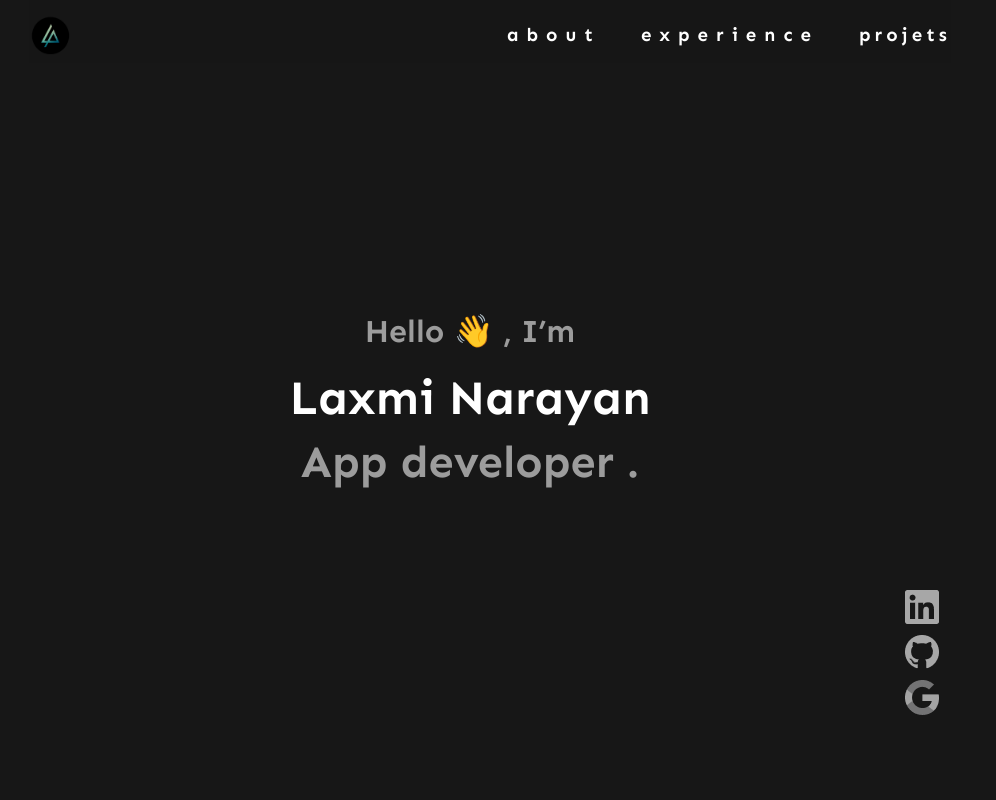
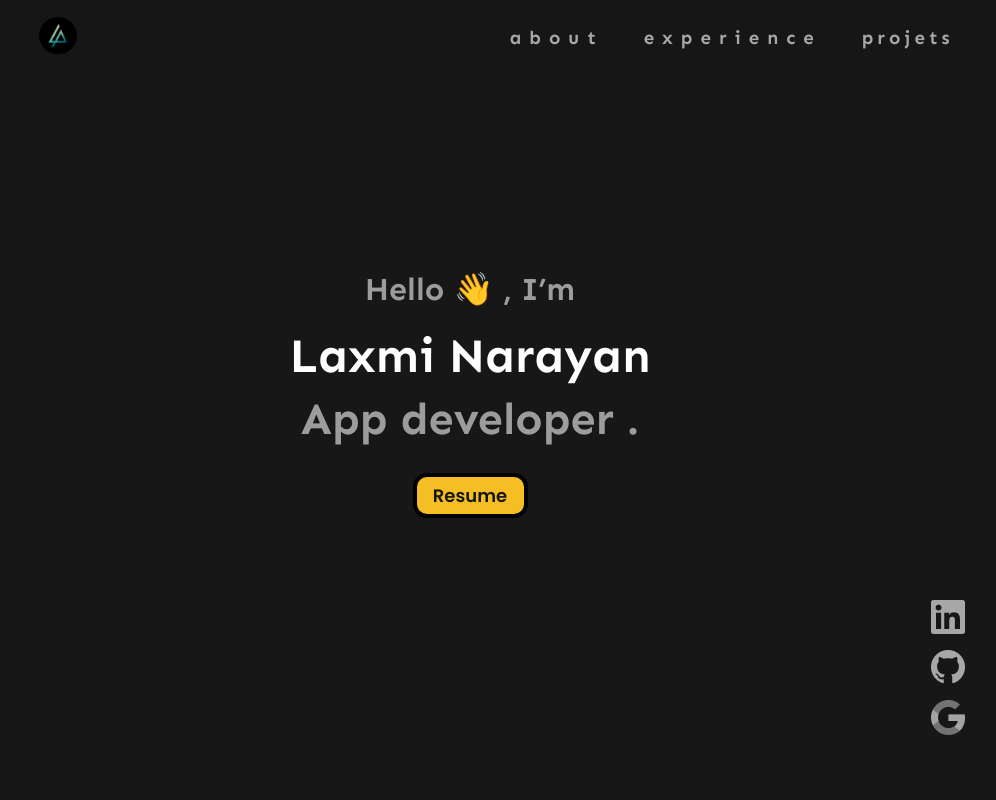
Before and after one commit to narayann7/WhoIsSkillz, a React (Create React App) app: page / in a window 1280 px wide. Shown: the top 800 px of the page, without its empty margins (150-1146 px from the left). Built offline with nearby package versions, Linux system fonts and the light colour scheme.

Commit message:
added-resume-button

```diff
--- a/src/App.jsx
+++ b/src/App.jsx
@@ -9,12 +9,13 @@ import Header from "./components/header/header.jsx";
 function App() {
   return (
     <div class="main_div">
-      <Header  />
-      <Home  />
+      <Header />
+      <Home />
 
       <About />
       <Experience />
       <Projects />
+
       <Contact />
       <Footer />
       <Experience />
--- a/src/components/about/about.css
+++ b/src/components/about/about.css
@@ -1,5 +1,10 @@
  .main_about_section{
-    height: 100vh;
-    width: 100vw;
+
 
 }
+
+.about_container{
+    height: 100vh;
+    width: 74vw;
+
+}
--- a/src/components/about/about.jsx
+++ b/src/components/about/about.jsx
@@ -1,6 +1,17 @@
 import "./about.css";
 const About = () => {
-  return <section id="about" class="main_about_section"></section>;
+  return <section id="about" class="main_about_section just-center-c">
+
+<section className="about_container">
+
+
+
+
+</section>
+
+
+
+  </section>;
 };
 
 export default About;
--- a/src/components/header/header.css
+++ b/src/components/header/header.css
@@ -1,11 +1,14 @@
 .nav_bar {
-  width: 72vw;
+  width: 74vw;
+  padding-right: 10px;
+  padding-left: 20px;
+  padding-top: 15px;
   display: flex;
-  justify-content: space-between
-  ;
+  justify-content: space-between;
   flex-direction: row;
-  /* overflow: hidden; */
-  background: rgba(23, 23, 23, 0.6);
+  overflow: hidden;
+  background: rgba(23, 23, 23, 0.8);
+  /* background-color: aqua; */
   position: fixed;
   top: 0;
 }
@@ -25,7 +28,7 @@
 
 .lp .LP_logo {
   height: 40px;
-  margin-top: 15px;
+
 }
 .nav_bar .nav_left {
   display: flex;
@@ -34,17 +37,21 @@
   flex-direction: row;
 }
 .nav_bar .nav_right {
-  margin-top: 10px;
   display: flex;
   justify-content: flex-end;
   align-items: center;
   flex-direction: row;
+
+
 }
 
 .nav_items_p {
   margin-right: 40px;
 }
+.nav_right h3{
+  color: var(--color-primary-text3);
 
+}
 .nav_right .about .about_link {
   color: var(--color-primary-text);
   font-weight: 300;
@@ -62,6 +69,7 @@
 }
 .main_header_section .nav_bar .nav_right .about .about_line {
   height: 2.5px;
+  width: 105%;
 }
 .main_header_section .nav_bar .nav_right .about:hover .about_line {
   height: 2.5px;
@@ -69,7 +77,7 @@
   transition: background-color 0.3s ease;
 }
 .main_header_section .nav_bar .nav_right .experience .experience_line {
-  height: 2.5px;
+  height: 2.5px;  width: 105%;
 }
 .main_header_section .nav_bar .nav_right .experience:hover .experience_line {
   height: 2.5px;
@@ -77,7 +85,7 @@
   transition: background-color 0.3s ease;
 }
 .main_header_section .nav_bar .nav_right .projets .projets_line {
-  height: 2.5px;
+  height: 2.5px;  width: 105%;
 }
 .main_header_section .nav_bar .nav_right .projets:hover .projets_line {
   height: 2.5px;
--- a/src/components/header/header.jsx
+++ b/src/components/header/header.jsx
@@ -8,23 +8,29 @@ function header() {
       <div className="nav_bar ">
         <div className="nav_left ">
           <div className="lp">
+            <a
+            className="lp_logo_text"
+            href="#">
+
             <img className="LP_logo" src={lp_logo} alt="lp_logo" />
+
+               </a>
           </div>
         </div>
         <div className="nav_right">
-          <div className="about nav_items_p">
+          <div className="about nav_items_p just-center-c">
             <a href="#about" className="about_link">
               <h3>about</h3>
             </a>
             <div className="about_line"></div>
           </div>
-          <div className="experience nav_items_p">
+          <div className="experience nav_items_p just-center-c">
             <a href="#" className="experience_link">
               <h3>experience</h3>
             </a>
             <div className="experience_line"></div>
           </div>
-          <div className="projets">
+          <div className="projets just-center-c">
             <a href="#" className="projets_link">
               <h3>projets</h3>
             </a>
--- a/src/components/home/home.css
+++ b/src/components/home/home.css
@@ -1,15 +1,18 @@
 .main_container {
-  width: 74vw;
+  width: 72vw;
   height: 100vh;
-  margin: 0;
-  padding: 0;
+
   /* background-color: antiquewhite; */
   background-color: var(--color-primary-background);
   display: flex;
   align-items: center;
   justify-content: center;
+overflow: hidden;
+
 }
-
+.main_home_section{
+overflow: hidden;
+}
 /* hello iam */
 .center_container h4 {
   color: var(--color-primary-text2);
@@ -38,6 +41,7 @@
 }
 
 .imWrapper .words {
+
   height: 3.5rem;
   display: flex;
   align-items: center;
@@ -45,8 +49,9 @@
   overflow: hidden;
 }
 .imWrapper .words span {
+
   font-size: 2.7rem;
-  display: block;
+  /* display: block; */
   padding: 0px;
   margin: 0px;
   height: 100%;
@@ -89,83 +94,106 @@ right: 13vw;
 bottom: 5vh;
 } */
 
-.socials {
-  bottom: 10vh;
-  right: 3vw;
+.home_socials {
+  position:  static;
+margin-bottom: 50px;
+  /* bottom: 10vh;
+  right: 13vw;
+  position: absolute;
+  overflow:  hidden; */
+  animation: 0.5s ease-out 0s 1 just_bounce;
   align-self: flex-end;
-  position: relative;
+
 }
 
-.socials div {
+
+.home_socials div {
   margin-top: 5px;
 }
-.socials .linkedin {
+.home_socials .linkedin {
+margin-bottom: 10px;
   height: 40px;
   width: 40px;
   background-color: aquamarine;
 }
 
-.socials .github {
-  height: 40px;
+.home_socials .github {
+margin-bottom: 10px;
+height: 40px;
   width: 40px;
   background-color: aquamarine;
 }
 
-.socials .gmail {
-  height: 40px;
+.home_socials .gmail {
+margin-bottom: 10px;
+height: 40px;
   width: 40px;
   background-color: aquamarine;
 }
-/*
- .socials:hover {
-    box-shadow: 0 6px 14px 0 #666;
-    transform: scale(1.05);
- }  */
 
-/* transition: all 0.1s ease-in-out; */
 
-.socials .gmail:hover {
+.home_socials .gmail:hover {
   width: 40px;
   height: 40px;
   transform: scale(1.05);
   background: url("../../assets/icons/Google.png") no-repeat;
 }
 
-.socials .gmail {
+.home_socials .gmail {
   width: 40px;
   height: 40px;
   background: url("../../assets/icons/Google_bw.png") no-repeat;
   display: inline-block;
 }
 
-.socials .github:hover {
+.home_socials .github:hover {
   width: 40px;
   height: 40px;
   transform: scale(1.05);
   background: url("../../assets/icons/GitHub.png") no-repeat;
 }
 
-.socials .github {
+.home_socials .github {
   width: 40px;
   height: 40px;
   background: url("../../assets/icons/GitHub_bw.png") no-repeat;
   display: inline-block;
 }
 
-
-
-
-
-.socials .linkedin:hover {
+.home_socials .linkedin:hover {
   width: 40px;
   height: 40px;
   transform: scale(1.05);
   background: url("../../assets/icons/linkedin.png") no-repeat;
 }
 
-.socials .linkedin {
+.home_socials .linkedin {
   width: 40px;
   height: 40px;
   background: url("../../assets/icons/linkedin_bg.png") no-repeat;
   display: inline-block;
 }
+
+.resume_button {
+  animation: 0.5s ease-out 0s 1 just_bounce;
+
+  margin: 20px;
+  justify-content: center;
+  width: 115px;
+  height: 45px;
+  background-color: rgba(244.37, 189.81, 36.05, 1);
+  border-radius: 14px;
+  border-width: 4px;
+  border-style: solid;
+  border-color: black;
+
+}
+
+.resume_button:hover {
+transform: scale(1.04);
+}
+.resume_button h5 {
+  font-size:18px;
+  color: var(--color-primary-background);
+  font-family: var(--font-pop);
+}
--- a/src/components/home/home.jsx
+++ b/src/components/home/home.jsx
@@ -1,9 +1,12 @@
 import React from "react";
 import "./home.css";
+import { resume_link } from "../../utility/links.js";
+import { linkedin_link } from "../../utility/links.js";
+import { github_link } from "../../utility/links.js";
+import { gmail_link } from "../../utility/links.js";
 function home() {
   return (
     <section className="main_home_section  just-center-r">
-
       <div className="main_container just-center-c">
         <div className="center_container just-center-c">
           <h4>Hello 👋 , I’m</h4>
@@ -27,19 +30,23 @@ function home() {
               </span>
             </div>
           </div>
+
+          <a href={resume_link} className="resume_link_c" target="_blank">
+            <div className="resume_button just-center-c">
+              <h5>Resume</h5>
+            </div>
+          </a>
         </div>
+
       </div>
 
+      <div class="home_socials just-center-c">
+        <a href={linkedin_link} target="_blank" className="linkedin"></a>
+        <a href={github_link} target="_blank" className="github"></a>
+        <a href={gmail_link} target="_blank" className="gmail"></a>
 
 
-
-      <div class="socials just-center-c">
-          <div className="linkedin"></div>
-
-          <div className="github"></div>
-
-          <div className="gmail"></div>
-        </div>
+      </div>
     </section>
   );
 }
--- a/src/index.css
+++ b/src/index.css
@@ -70,3 +70,14 @@ body {
   align-items: center;
   justify-content: center;
 }
+@keyframes just_bounce {
+  0% {
+    transform: translateY(-10%);
+  }
+  50% {
+    transform: translateY(3%);
+  }
+  100% {
+    transform: translateY(0);
+  }
+}
--- /dev/null
+++ b/src/utility/links.js
@@ -0,0 +1,13 @@
+
+const resume_link = "https://drive.google.com/file/d/1Na3eF-zfvtdzZ4kxkIXDIbqOyf-u2guf/view?usp=sharing"
+const linkedin_link = "https://www.linkedin.com/in/narayann/"
+const github_link = "https://github.com/narayann7"
+const gmail_link = "mailto:laxminarayanreddy432@gmail.com"
+
+module.exports = {
+    resume_link: resume_link
+    , linkedin_link: linkedin_link,
+    github_link: github_link,
+    gmail_link: gmail_link
+
+}
```
